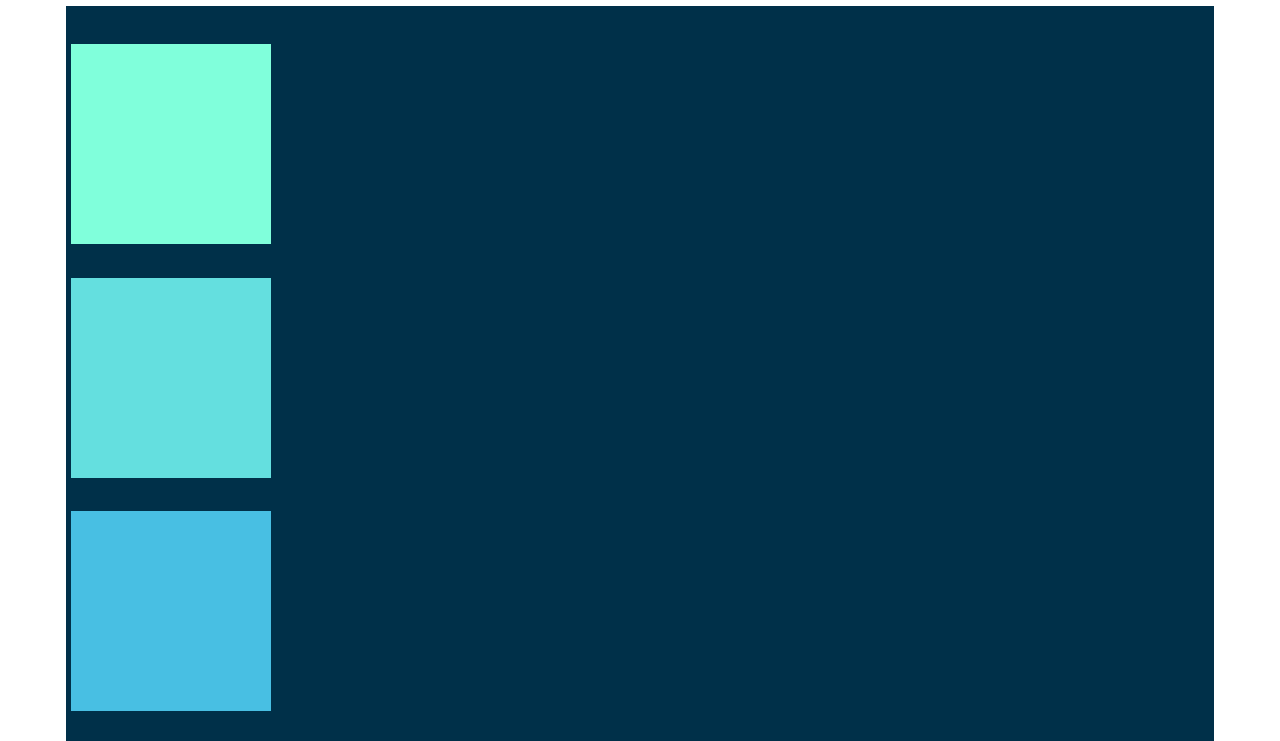
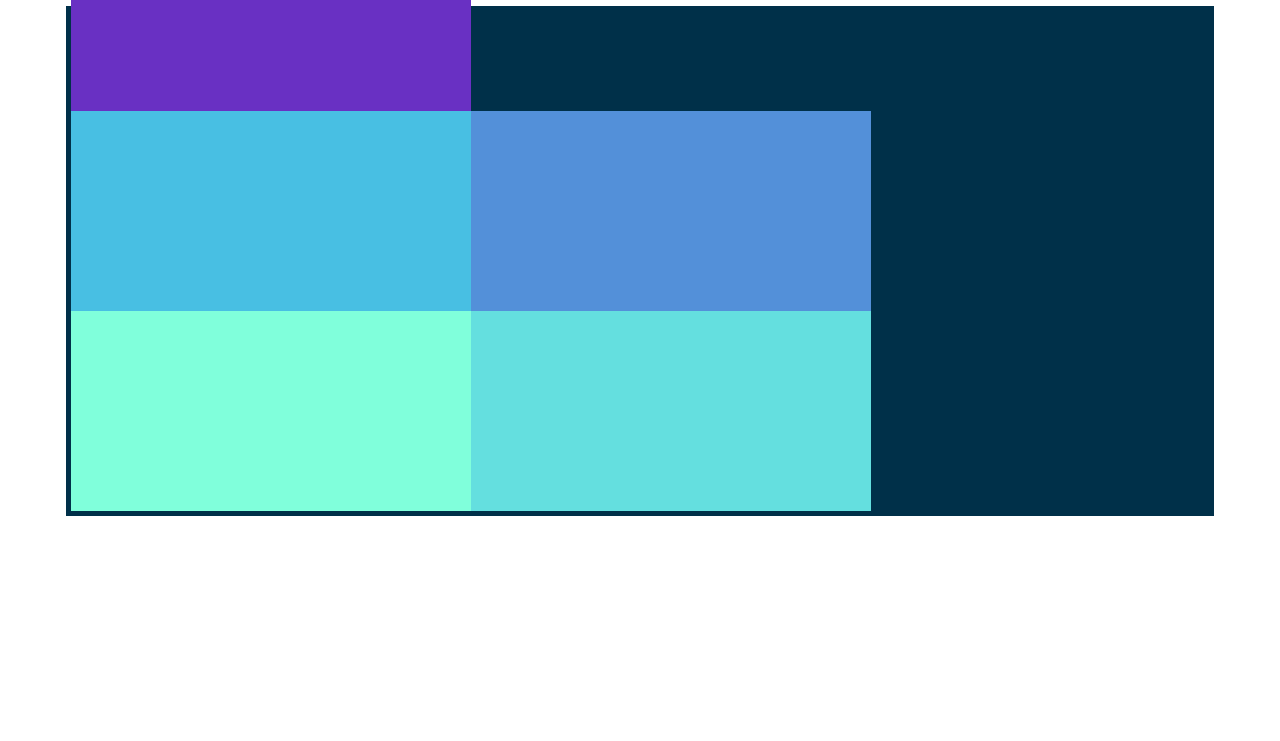
Before and after one commit to cosre7/bootCamp, a plain HTML site: page Flexbox Starter/index.html in a window 1280 px wide. Shown: the part 80-821 px from the top of the page. After the commit the page ends 800 px from the top, so only its background shows below. Drawn offline with nearby package versions, Linux system fonts and the light colour scheme.

Commit message:
섹션10. CSS - flex-wrap

```diff
--- a/Flexbox Starter/app.css
+++ b/Flexbox Starter/app.css
@@ -7,15 +7,16 @@ h1 {
 #container {
     background-color: #003049;
     width: 90%;
-    height: 1200px;
+    height: 500px;
     margin: 0 auto;
     border: 5px solid #003049;
     display: flex;
-    flex-direction: column;
-    justify-content: space-evenly;
+    flex-direction: row;
+    justify-content: flex-start;
+    flex-wrap: wrap-reverse;
 }
 
 #container div {
-    width: 200px;
+    width: 400px;
     height: 200px;
 }
```
